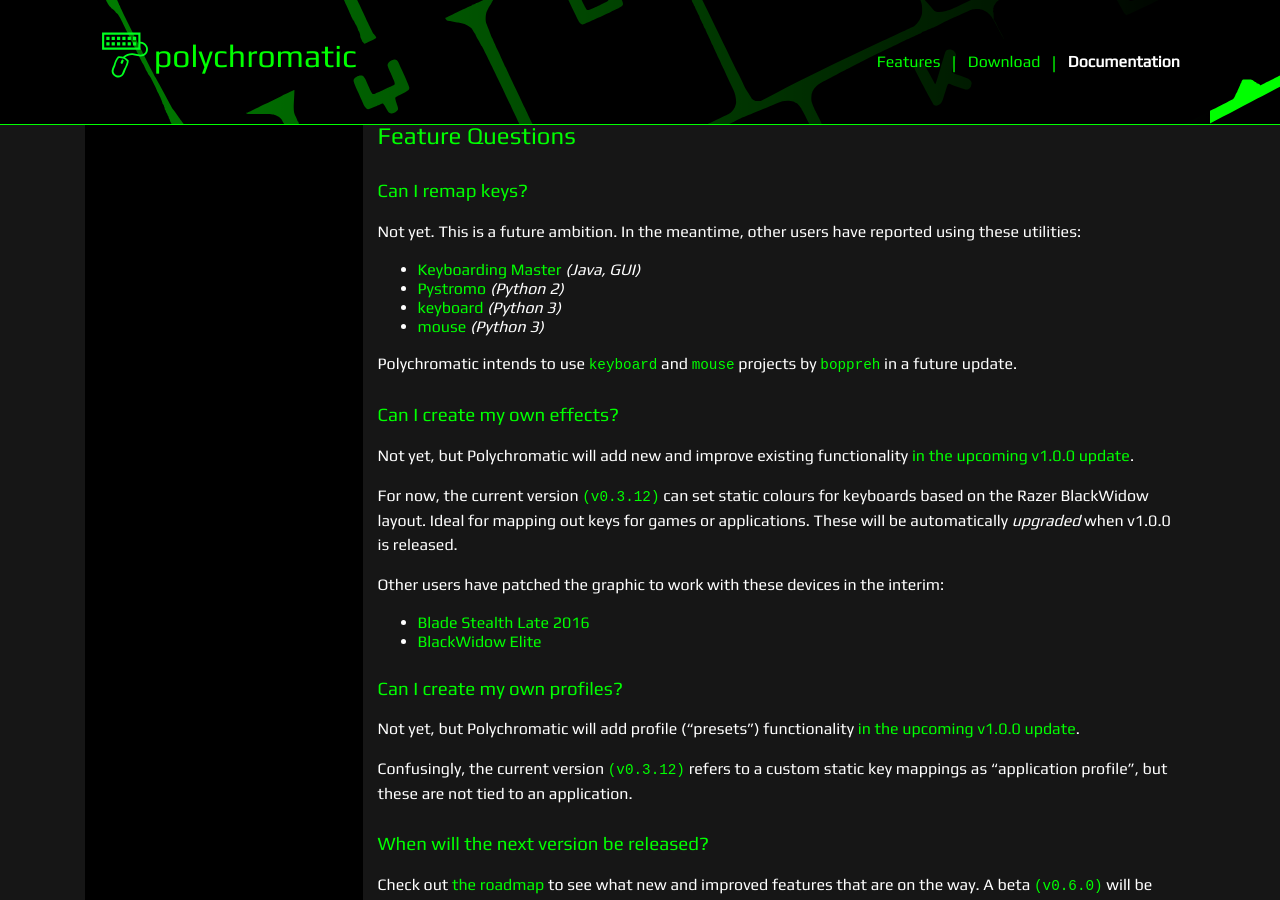
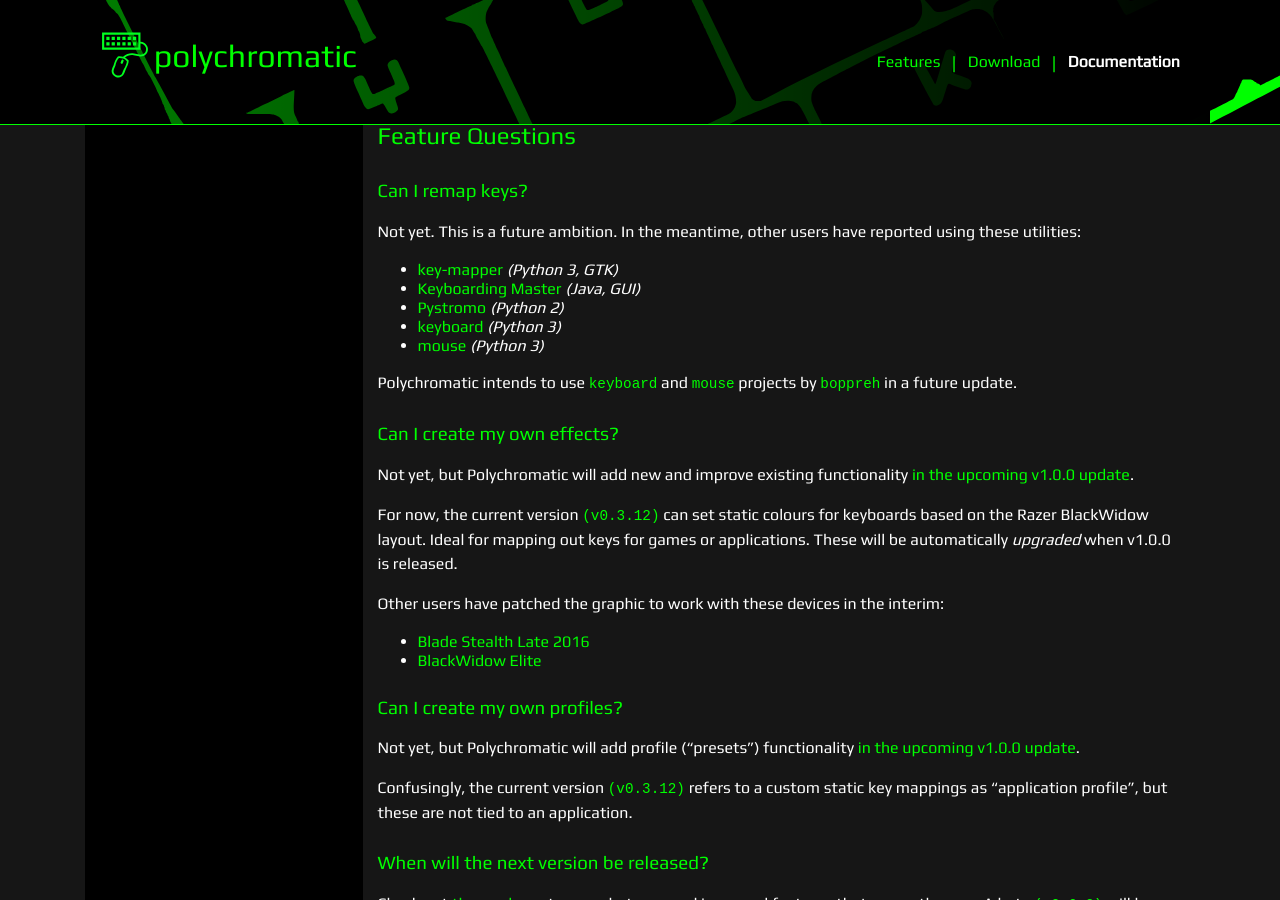
Before and after one commit to polychromatic/website, a Jekyll site: the page built from docs/faqs.md, in a window 1280 px wide and 900 px high, scrolled down 2283 px. Built offline with Jekyll 4.4.1, drawn with Linux system fonts in a browser that asks for light colours.

Commit message:
FAQ: Add suggestion to key remapping apps

```diff
--- a/docs/faqs.md
+++ b/docs/faqs.md
@@ -132,6 +132,7 @@ Sadly no, not right now. A third party application is required. See [Can I remap
 
 Not yet. This is a future ambition. In the meantime, other users have reported using these utilities:
 
+* [key-mapper](https://github.com/sezanzeb/key-mapper) _(Python 3, GTK)_
 * [Keyboarding Master](https://sites.google.com/site/keyboardingmaster/) _(Java, GUI)_
 * [Pystromo](https://github.com/byrongibson/Pystromo) _(Python 2)_
 * [keyboard](https://github.com/boppreh/keyboard) _(Python 3)_
```
